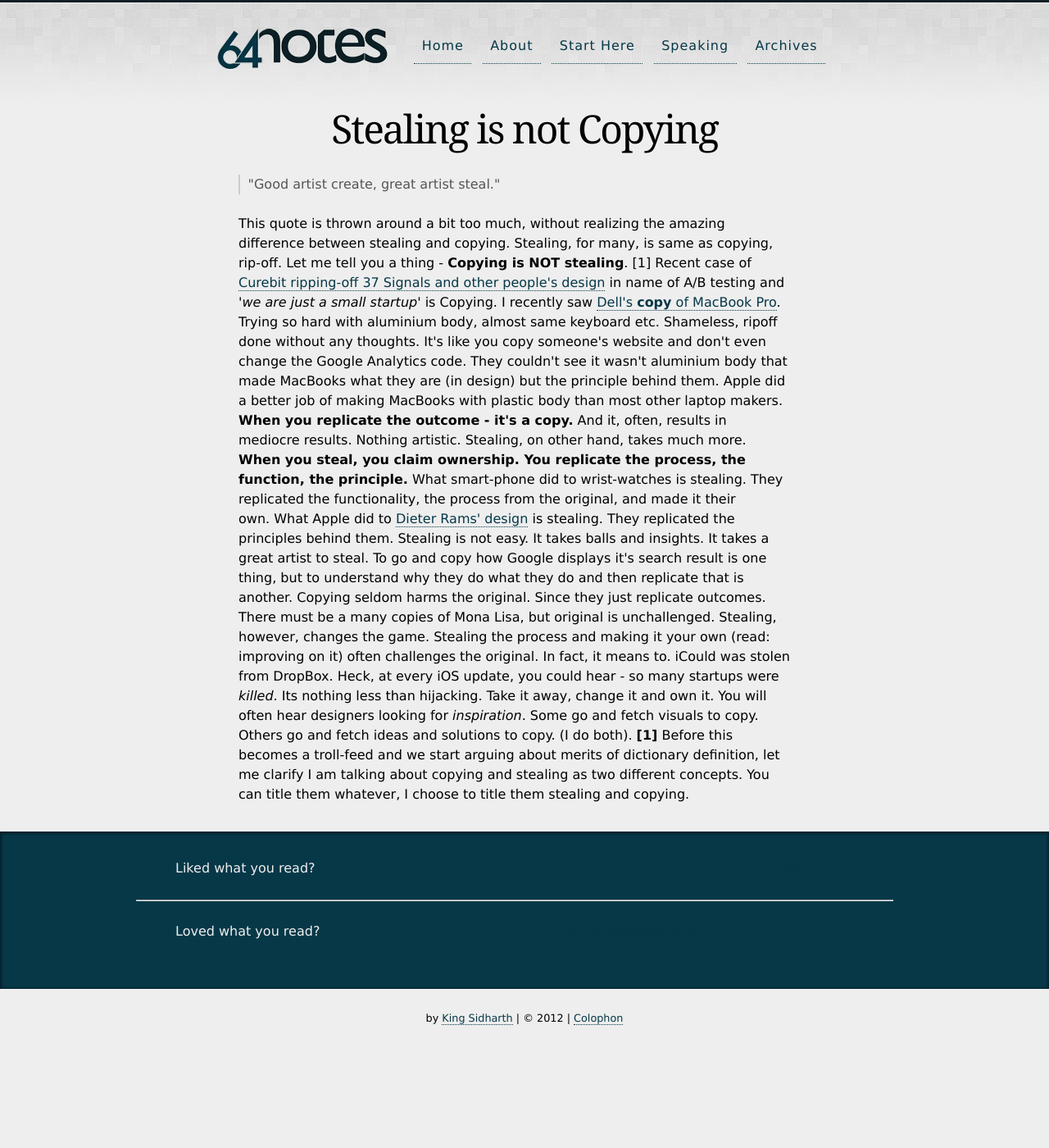
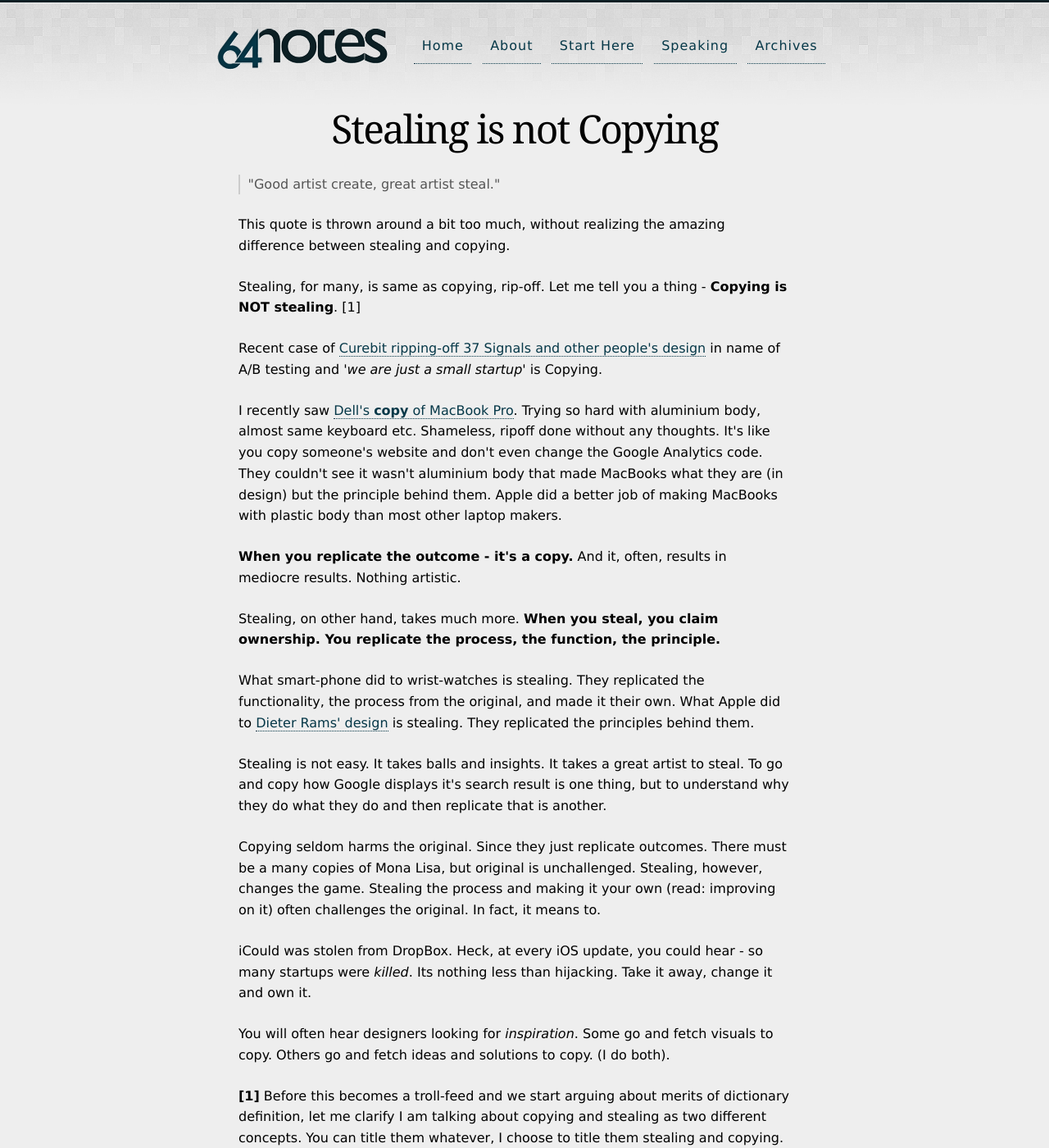
Before and after one commit to 64Notes/64notes.com, a Jekyll site: the page built from _posts/2012-02-24-steal-copy.html, in a window 1280 px wide and 1400 px high. Shown: the whole window at 82% size. Built offline with Jekyll 4.4.1, drawn with Linux system fonts in a browser that asks for light colours; comment, search, counter and statistics services are not loaded; some of the changed lines change nothing that is shown.

Commit message:
Fix Formatting.

```diff
--- a/_posts/2012-02-24-steal-copy.html
+++ b/_posts/2012-02-24-steal-copy.html
@@ -1,33 +1,29 @@
 ---
 layout: post
 title: Stealing is not Copying
-status: published
 type: post
-published: true
 ---
 <blockquote>"Good artist create, great artist steal."</blockquote>
-This quote is thrown around a bit too much, without realizing the amazing difference between stealing and copying.
+<p>This quote is thrown around a bit too much, without realizing the amazing difference between stealing and copying.</p>
 
-Stealing, for many, is same as copying, rip-off.
+<p>Stealing, for many, is same as copying, rip-off. Let me tell you a thing - <strong>Copying is NOT stealing</strong>. <sup>[1]</sup></p>
 
-Let me tell you a thing - <strong>Copying is NOT stealing</strong>. <sup>[1]</sup>
+<p>Recent case of <a href="http://news.ycombinator.com/item?id=3520175" target="_blank">Curebit ripping-off 37 Signals and other people's design</a> in name of A/B testing and '<em>we are just a small startup</em>' is Copying.</p>
 
-Recent case of <a href="http://news.ycombinator.com/item?id=3520175" target="_blank">Curebit ripping-off 37 Signals and other people's design</a> in name of A/B testing and '<em>we are just a small startup</em>' is Copying.
+<p>I recently saw <a href="http://www.engadget.com/2011/05/23/dell-xps-15z-review/" target="_blank">Dell's <strong>copy</strong> of MacBook Pro</a>. Trying so hard with aluminium body, almost same keyboard etc. Shameless, ripoff done without any thoughts. It's like you copy someone's website and don't even change the Google Analytics code. They couldn't see it wasn't aluminium body that made MacBooks what they are (in design) but the principle behind them. Apple did a better job of making MacBooks with plastic body than most other laptop makers.</p>
 
-I recently saw <a href="http://www.engadget.com/2011/05/23/dell-xps-15z-review/" target="_blank">Dell's <strong>copy</strong> of MacBook Pro</a>. Trying so hard with aluminium body, almost same keyboard etc. Shameless, ripoff done without any thoughts. It's like you copy someone's website and don't even change the Google Analytics code. They couldn't see it wasn't aluminium body that made MacBooks what they are (in design) but the principle behind them. Apple did a better job of making MacBooks with plastic body than most other laptop makers.
+<p><strong>When you replicate the outcome - it's a copy.</strong> And it, often, results in mediocre results. Nothing artistic.</p>
 
-<strong>When you replicate the outcome - it's a copy.</strong> And it, often, results in mediocre results. Nothing artistic.
+<p>Stealing, on other hand, takes much more. <strong>When you steal, you claim ownership. You replicate the process, the function, the principle.</strong></p>
 
-Stealing, on other hand, takes much more. <strong>When you steal, you claim ownership. You replicate the process, the function, the principle.</strong>
+<p>What smart-phone did to wrist-watches is stealing. They replicated the functionality, the process from the original, and made it their own. What Apple did to <a href="http://www.fastcodesign.com/1663906/our-interview-with-dieter-rams-the-greatest-designer-alive-video" target="_blank">Dieter Rams' design</a> is stealing. They replicated the principles behind them.</p>
 
-What smart-phone did to wrist-watches is stealing. They replicated the functionality, the process from the original, and made it their own. What Apple did to <a href="http://www.fastcodesign.com/1663906/our-interview-with-dieter-rams-the-greatest-designer-alive-video" target="_blank">Dieter Rams' design</a> is stealing. They replicated the principles behind them.
+<p>Stealing is not easy. It takes balls and insights. It takes a great artist to steal. To go and copy how Google displays it's search result is one thing, but to understand why they do what they do and then replicate that is another.</p>
 
-Stealing is not easy. It takes balls and insights. It takes a great artist to steal. To go and copy how Google displays it's search result is one thing, but to understand why they do what they do and then replicate that is another.
+<p>Copying seldom harms the original. Since they just replicate outcomes. There must be a many copies of Mona Lisa, but original is unchallenged. Stealing, however, changes the game. Stealing the process and making it your own (read: improving on it) often challenges the original. In fact, it means to.</p>
 
-Copying seldom harms the original. Since they just replicate outcomes. There must be a many copies of Mona Lisa, but original is unchallenged. Stealing, however, changes the game. Stealing the process and making it your own (read: improving on it) often challenges the original. In fact, it means to.
+<p>iCould was stolen from DropBox. Heck, at every iOS update, you could hear - so many startups were <em>killed</em>. Its nothing less than hijacking. Take it away, change it and own it.</p>
 
-iCould was stolen from DropBox. Heck, at every iOS update, you could hear - so many startups were <em>killed</em>. Its nothing less than hijacking. Take it away, change it and own it.
+<p>You will often hear designers looking for <em>inspiration</em>. Some go and fetch visuals to copy. Others go and fetch ideas and solutions to copy. (I do both).</p>
 
-You will often hear designers looking for <em>inspiration</em>. Some go and fetch visuals to copy. Others go and fetch ideas and solutions to copy. (I do both).
-
-<strong>[1]</strong> Before this becomes a troll-feed and we start arguing about merits of dictionary definition, let me clarify I am talking about copying and stealing as two different concepts. You can title them whatever, I choose to title them stealing and copying.
+<p><strong>[1]</strong> Before this becomes a troll-feed and we start arguing about merits of dictionary definition, let me clarify I am talking about copying and stealing as two different concepts. You can title them whatever, I choose to title them stealing and copying.</p>
```
